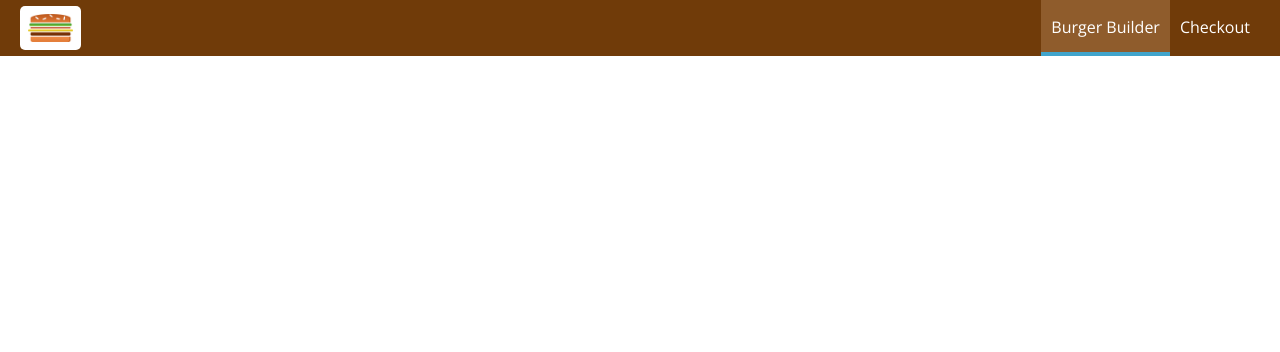
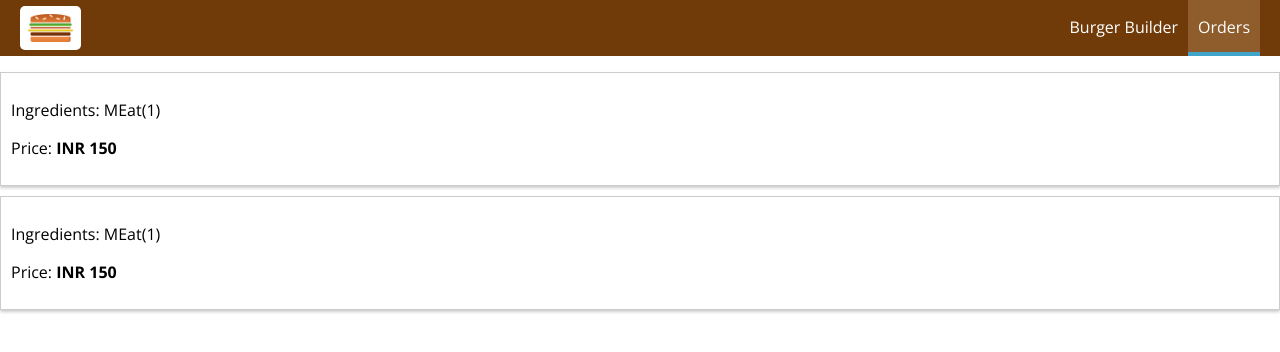
Before and after one commit to aravindr22/BurgerApp, a React app: page /orders in a window 1280 px wide. Shown: the top 352 px of the page. Built offline with nearby package versions, Linux system fonts and the light colour scheme.

Commit message:
added orders page

```diff
--- a/src/App.js
+++ b/src/App.js
@@ -4,6 +4,7 @@
 import Layout from './hoc/Layout/Layout';
 import BurgerBuilder from './containers/BurgerBuilder/BurgerBuilder'
 import Checkout from './containers/Checkout/Checkout';
+import Orders from './containers/Orders/Orders';
 
 class App extends Component {
 
@@ -13,6 +14,7 @@
         <Layout>
           <Switch>
             <Route path="/Checkout" component={Checkout} />
+            <Route path="/orders" component={Orders} />
             <Route path="/" exact component={BurgerBuilder} />
           </Switch>
         </Layout>
--- a/src/components/Navigation/NavigationItems/NavigationItem/NavigationItem.js
+++ b/src/components/Navigation/NavigationItems/NavigationItem/NavigationItem.js
@@ -1,12 +1,16 @@
 import React from 'react';
+import {NavLink} from 'react-router-dom';
 
 import classes from './NavigationItem.css';
 
 const navigationItem = (props) => (
     <li className={classes.NavigationItem}>
-        <a href={props.link} className={props.active? classes.active : null}>
+        <NavLink
+            to={props.link}
+            exact
+            activeClassName={classes.active}>
             {props.children}
-        </a>
+        </NavLink>
     </li>
 );
 
--- a/src/components/Navigation/NavigationItems/NavigationItems.js
+++ b/src/components/Navigation/NavigationItems/NavigationItems.js
@@ -6,8 +6,8 @@
 
 const navigationItems = (props) => (
     <ul className={classes.NavigationItems}>
-        <NavigationItem link="/" active={true}>Burger Builder</NavigationItem>
-        <NavigationItem link="/Checkout">Checkout</NavigationItem>
+        <NavigationItem link="/">Burger Builder</NavigationItem>
+        <NavigationItem link="/orders">Orders</NavigationItem>
     </ul>
 );
 
--- /dev/null
+++ b/src/components/Order/Order.css
@@ -0,0 +1,8 @@
+.Order{
+    width: 100%;
+    border: 1px solid #ccc;
+    box-shadow: 0 2px 3px #ccc;
+    padding: 10px;
+    margin: 10px auto;
+    box-sizing: border-box;
+}
--- /dev/null
+++ b/src/components/Order/Order.js
@@ -0,0 +1,12 @@
+import React from 'react';
+
+import classes from './Order.css';
+
+const Order = (props) => (
+    <div className={classes.Order}>
+        <p>Ingredients: MEat(1)</p>
+        <p>Price: <strong>INR 150</strong></p>
+    </div>
+);
+
+export default Order;
--- /dev/null
+++ b/src/containers/Orders/Orders.js
@@ -0,0 +1,17 @@
+import React, {Component} from 'react';
+
+import Order from '../../components/Order/Order';
+
+class Orders extends Component{
+
+    render() {
+        return (
+            <div>
+                <Order />
+                <Order />
+            </div>
+        );
+    }
+}
+
+export default Orders;
```
